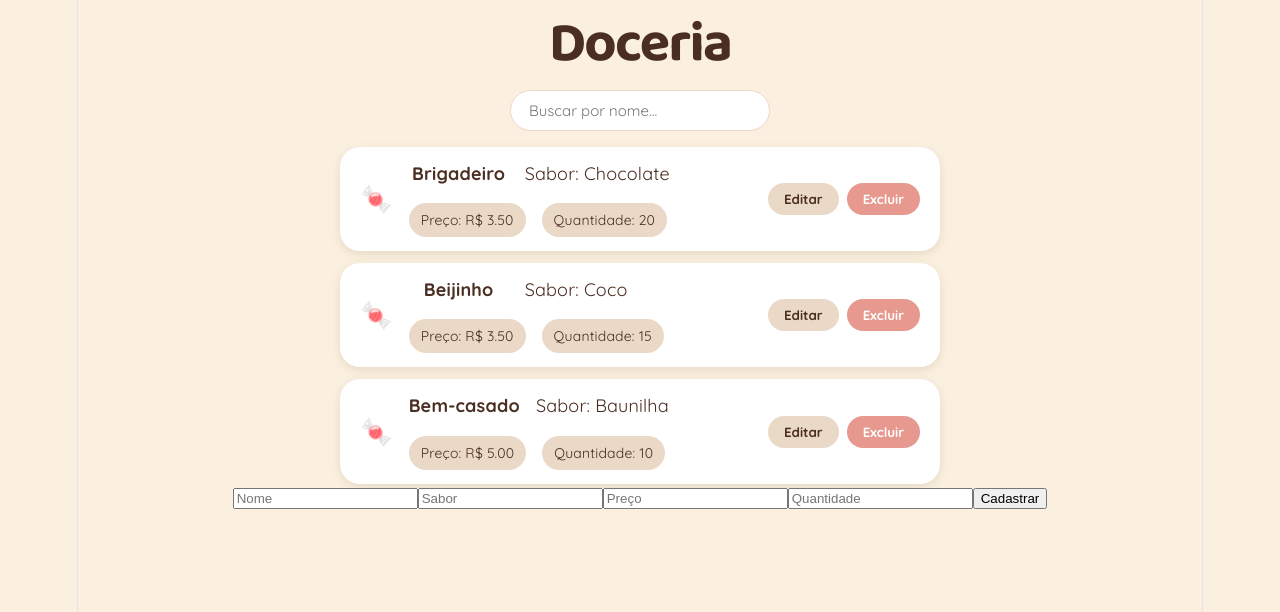
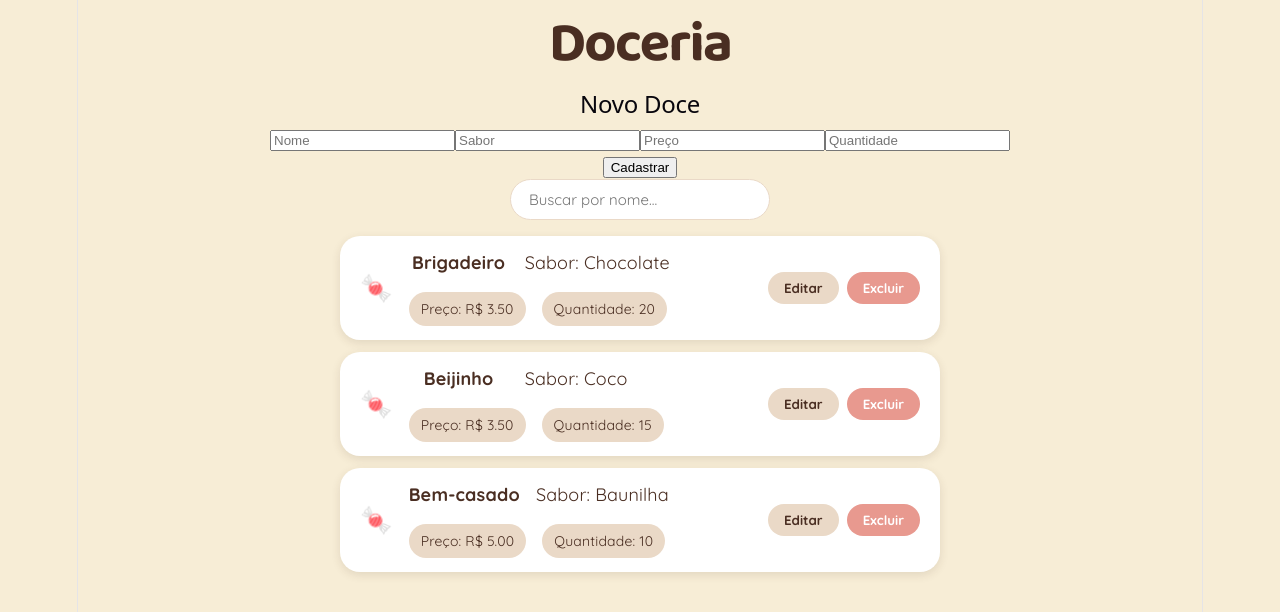
Before and after one commit to Helo0isa/crud-doceria-react, a React (Vite) app: page / in a window 1280 px wide. Shown: the top 612 px of the page. Built offline with nearby package versions, Linux system fonts and the light colour scheme.

Commit message:
reordenação do formulário antes da lista e reestruturação do FormDoce

```diff
--- a/src/App.css
+++ b/src/App.css
@@ -1,6 +1,6 @@
 :root {
   color-scheme: light;
-  --creme: #FBF0DF;
+  --creme: #f7edd6;
   --marrom: #4A2E22;
   --rosa: #E8998F;
   --bege: #EAD9C7;
--- a/src/App.jsx
+++ b/src/App.jsx
@@ -34,8 +34,8 @@ function App() {
   return (
     <div>
       <h1>Doceria</h1>
+      <FormDoce aoAdicionar={adicionarDoce} doceEmEdicao={doceEmEdicao} aoAtualizar={atualizarDoce} aoCancelar={cancelarEdicao}/>
       <ListaDoces doces={doces} aoExcluir={excluirDoce} aoEditar={iniciarEdicao}/>
-      <FormDoce aoAdicionar={adicionarDoce} doceEmEdicao={doceEmEdicao} aoAtualizar={atualizarDoce} aoCancelar={cancelarEdicao}/>
     </div>
   )
 }
--- a/src/components/FormDoce.jsx
+++ b/src/components/FormDoce.jsx
@@ -48,41 +48,46 @@ function FormDoce({aoAdicionar, doceEmEdicao, aoAtualizar, aoCancelar}) {
   }
 
   return (
-    <form onSubmit={handleSubmit}>
-        <input //Nome do doce
+    <div className="form-card">
+      <h2>{doceEmEdicao ? 'Editar Doce' : 'Novo Doce'}</h2>
+
+      <form className="form-doce" onSubmit={handleSubmit}>
+        <input
           type="text"
           placeholder="Nome"
           value={nome}
           onChange={(e) => setNome(e.target.value)}
         />
 
-        <input //Sabor do doce
+        <input
           type="text"
           placeholder="Sabor"
           value={sabor}
           onChange={(e) => setSabor(e.target.value)}
         />
 
-        <input //Preço do doce
+        <input
           type="number"
           placeholder="Preço"
           value={preco}
           onChange={(e) => setPreco(e.target.value)}
         />
 
-        <input //Quantidade do doce
+        <input
           type="number"
           placeholder="Quantidade"
           value={quantidade}
           onChange={(e) => setQuantidade(e.target.value)}
         />
 
-        <button type="submit">{doceEmEdicao ? 'Salvar' : 'Cadastrar'}</button>
-
-        {doceEmEdicao && (
-          <button type="button" onClick={handleCancelar}>Cancelar</button>
-        )}
-    </form>
+        <div className="form-botoes">
+          <button type="submit" className="btn-salvar">{doceEmEdicao ? 'Salvar' : 'Cadastrar'}</button>
+          {doceEmEdicao && (
+            <button type="button" className="btn-cancelar" onClick={handleCancelar}>Cancelar</button>
+          )}
+        </div>
+      </form>
+    </div>
   )
 }
 
```
